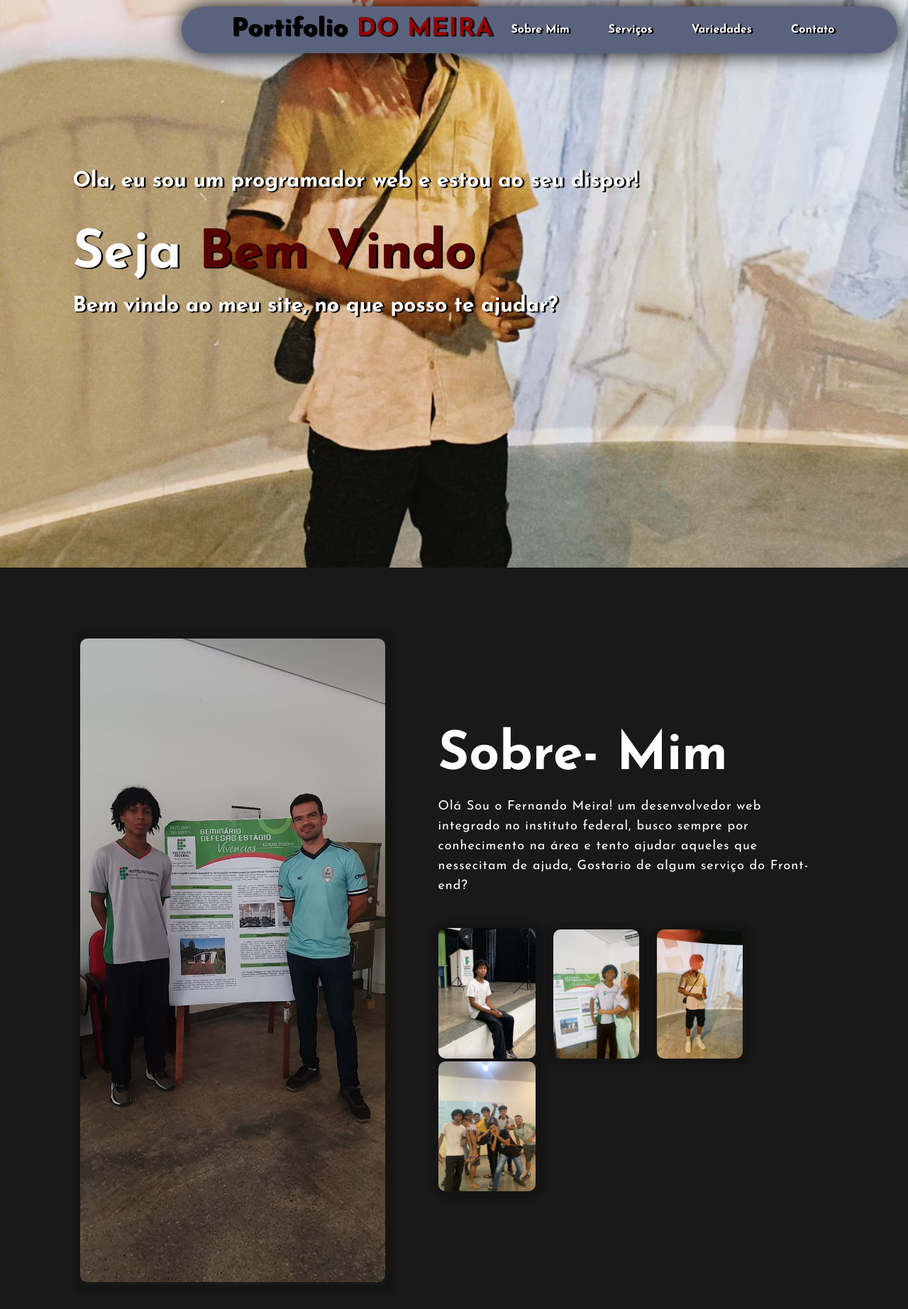
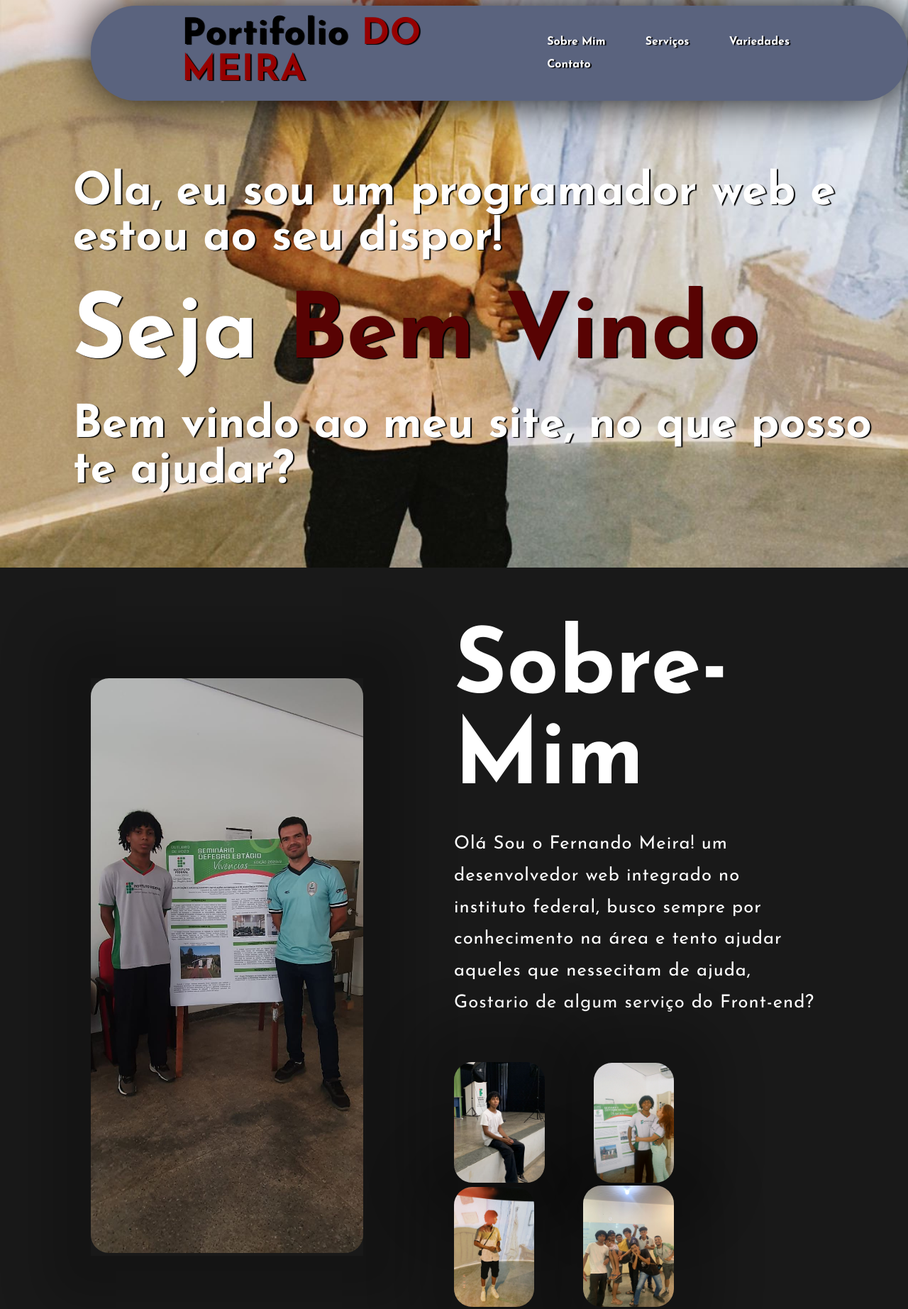
Before and after one commit to Fernandoapha/Fernandoapha.github.io, a plain HTML site: page Meirasite/index.html in a window 1280 px wide. Shown: the top 1845 px of the page at 71% size. Drawn offline with Linux system fonts and the light colour scheme.

Commit message:
Update Style.css

```diff
--- a/Meirasite/CSS/Style.css
+++ b/Meirasite/CSS/Style.css
@@ -19,24 +19,24 @@ html {
 
 nav {
   background-color: #5A637E;
-  border-radius: 50px;
+  border-radius: 5vw;
   overflow: hidden;
   position: absolute;
   display: flex;
   align-items: center;
   justify-content: space-between;
-  padding: 15px;
-  padding-left: 70px;
-  padding-right: 5%;
-  margin-left: 20%;
-  margin-top: .7%;
-  box-shadow: 0 0 30px #000;
-  text-shadow: 2px 1px 1px #000, 2px 1px 1px #000, 2px 1px 1px #000, 2px 1px 1px #000;
+  padding: 2vh;
+  padding-left: 10vw;
+  padding-right: 5vw;
+  margin-left: 10vw;
+  margin-top: 1vh;
+  box-shadow: 0 0 5vw #000;
+  text-shadow: 2px 1px 1px #000;
 }
 
 .logo {
   color: #000;
-  font-size: 35px;
+  font-size: 4vw;
   cursor: pointer;
   letter-spacing: 1px;
 }
@@ -48,7 +48,7 @@ span {
 nav ul li {
   list-style-type: none;
   display: inline-block;
-  padding: 10px 25px;
+  padding: 1vh 2vw;
 }
 
 nav ul li a {
@@ -65,9 +65,9 @@ nav ul li a:hover {
 
 .Main {
   position: absolute;
-  top: 30%;
-  left: 8%;
-  text-shadow: 2px 1px 1px #000, 2px 1px 1px #000, 2px 1px 1px #000, 2px 1px 1px #000;
+  top: 30vh;
+  left: 8vw;
+  text-shadow: 2px 1px 1px #000;
 }
 
 .Main span {
@@ -76,24 +76,24 @@ nav ul li a:hover {
 
 h1 {
   color: #fff;
-  margin: 20px 0;
-  font-size: 75px;
+  margin: 4vh 0;
+  font-size: 10vw;
 }
 
 h4 {
   color: #580303;
   letter-spacing: 2px;
-  font-size: 20px;
+  font-size: 3vw;
 }
 
 h3 {
   color: #fff;
-  font-size: 30px;
-  margin-bottom: 50px;
+  font-size: 5vw;
+  margin-bottom: 5vh;
 }
 
 .Container-btn form {
-  width: 380px;
+  width: 80vw;
   max-width: 100%;
   position: relative;
 }
@@ -101,9 +101,9 @@ h3 {
 .Container-btn form input:first-child {
   display: inline-block;
   width: 100%;
-  padding: 14px 130px 14px 15px;
+  padding: 4vh 10vw;
   border: 2px solid #580303;
-  border-radius: 30px;
+  border-radius: 5vw;
   outline: none;
 }
 
@@ -112,66 +112,66 @@ h3 {
   display: inline-block;
   outline: none;
   border: none;
-  padding: 10px 30px;
-  border-radius: 30px;
+  padding: 3vh 8vw;
+  border-radius: 5vw;
   background-color: #580303;
   color: #fff;
-  box-shadow: 0 0 5px #000, 0 0 15px #580303;
-  right: 6px;
-  top: 6px;
+  box-shadow: 0 0 2vw #000, 0 0 5vw #580303;
+  right: 3vw;
+  top: 3vw;
 }
 
 .background-color-Sobre {
   background-color: #191919;
   width: 100%;
-  padding: 100px 0;
+  padding: 10vh 0;
 }
 
 .background-color-Sobre img {
-  border-radius: 10px;
-  width: 430px;
+  border-radius: 2vw;
+  width: 30vw;
   height: auto;
 }
 
 .Text-sobre {
-  width: 550px;
+  width: 40vw;
 }
 
 .main-sobre {
   display: flex;
   align-items: center;
   justify-content: space-around;
-  width: 1130px;
+  width: 90vw;
   margin: 0 auto;
 }
 
 .perfil {
-  box-shadow: 2px 2px 10px 10px rgba(0, 0, 0, 0.2);
+  box-shadow: 2px 2px 5vw 5vw rgba(0, 0, 0, 0.2);
 }
 
 .Text-sobre img {
-  box-shadow: 2px 2px 10px 10px rgba(0, 0, 0, 0.2);
-  margin-right: 20px;
+  box-shadow: 2px 2px 5vw 5vw rgba(0, 0, 0, 0.2);
+  margin-right: 5vw;
 }
 
 .Text-sobre img:hover {
   transition: all .6s cubic-bezier(0.165, 0.84, 0.44, 1);
-  transform: scale(1.10);
+  transform: scale(1.1);
 }
 
 .Text-sobre h2 {
   color: #fff;
-  font-size: 75px;
+  font-size: 10vw;
   text-transform: capitalize;
-  margin-bottom: 20px;
+  margin-bottom: 4vh;
 }
 
 .Text-sobre p {
   color: #fff;
   letter-spacing: 1px;
-  line-height: 28px;
-  font-size: 18px;
-  margin-bottom: 45px;
+  line-height: 3.5vw;
+  font-size: 2vw;
+  margin-bottom: 7.5vh;
 }
 
 button {
@@ -180,9 +180,9 @@ button {
   text-transform: none;
   border: 2px solid transparent;
   font-weight: 700;
-  padding: 13px 20px;
-  border-radius: 30px;
-  transition: .4s;
+  padding: 3vh 5vw;
+  border-radius: 5vw;
+  transition: .4s
 }
 
 button:hover {
@@ -276,3 +276,4 @@ footer {
   background-color: #101010;
   display: flex;
   flex
+}
```
